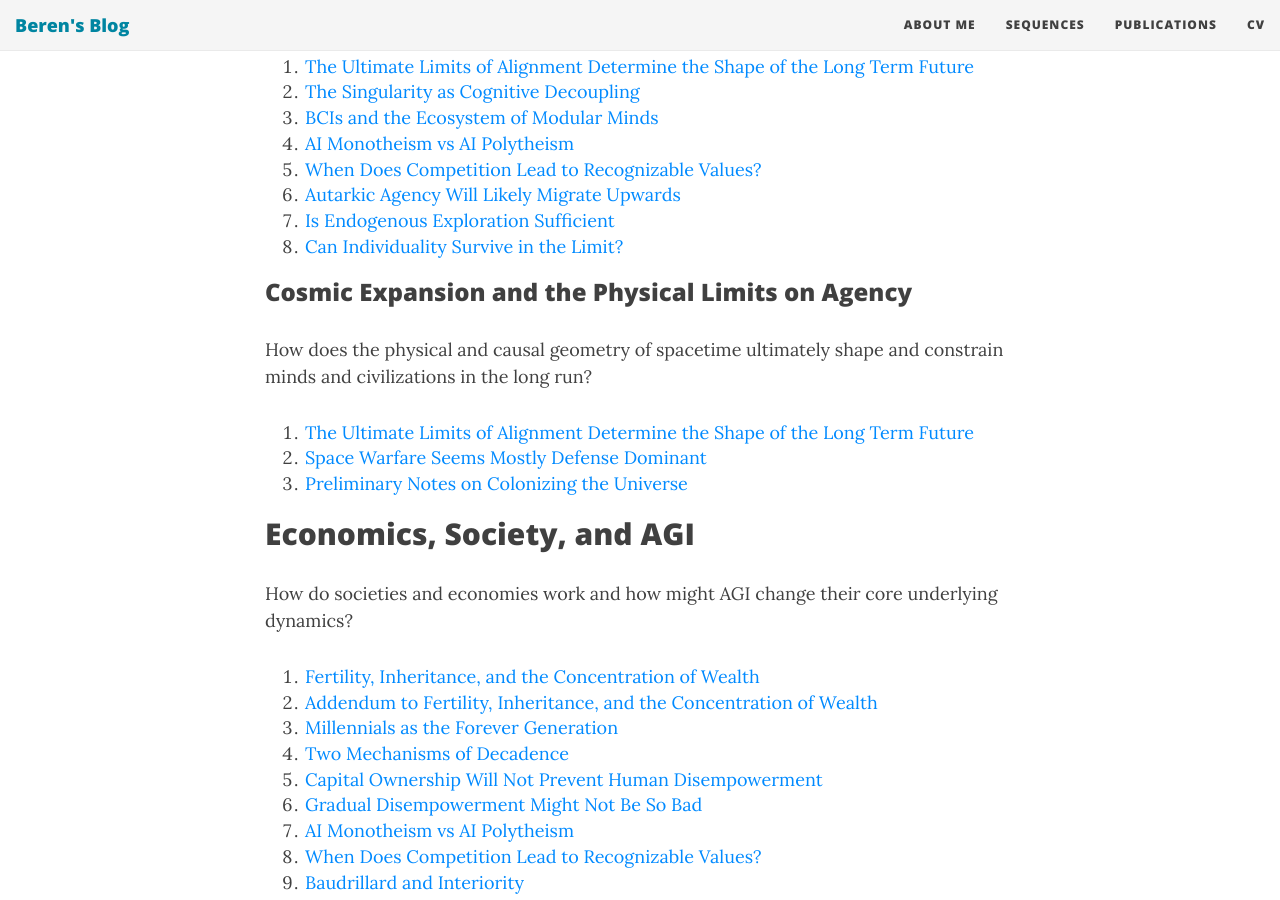
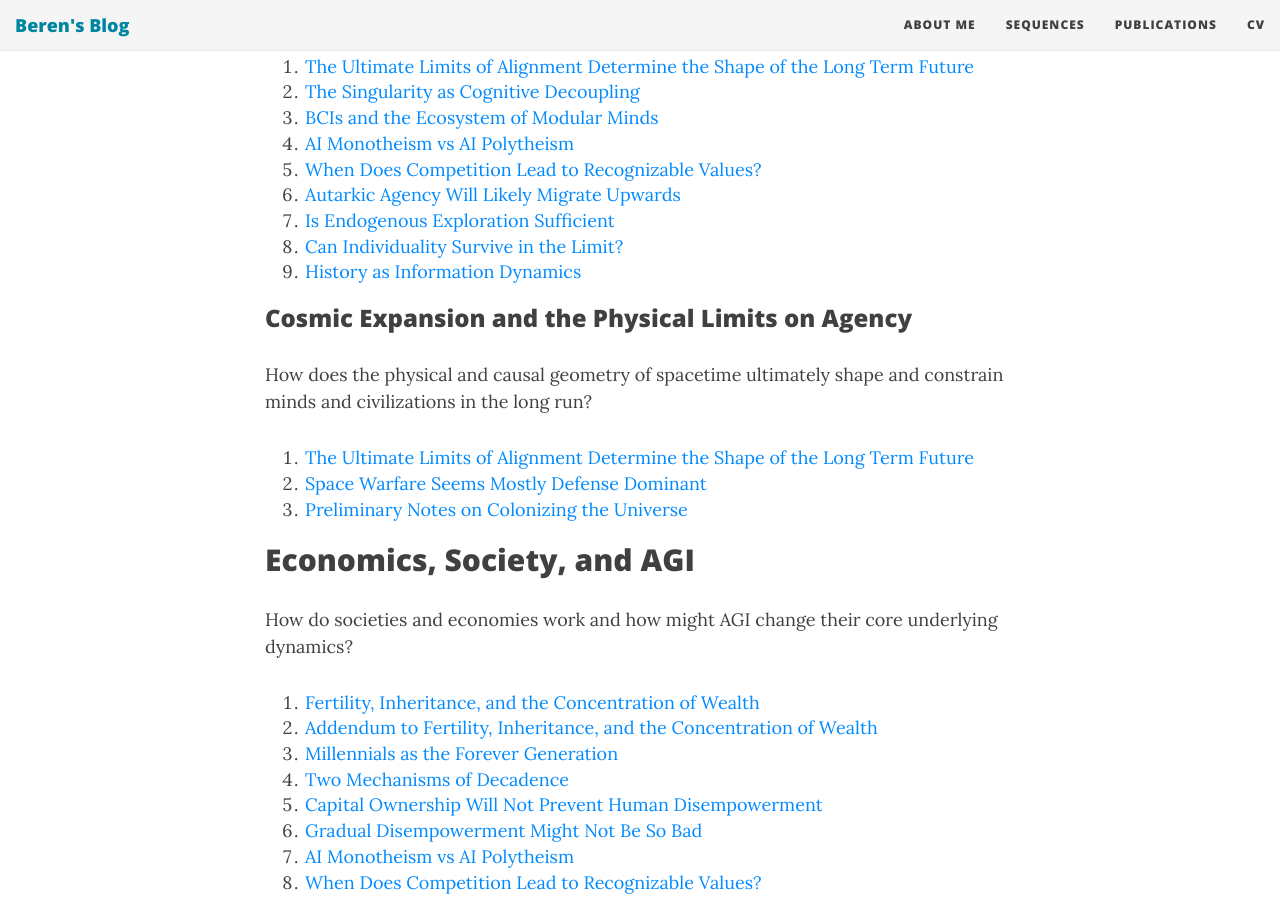
Before and after one commit to BerenMillidge/BerenMillidge.github.io, a Jekyll site: the page built from sequences.md, in a window 1280 px wide and 900 px high, scrolled down 5432 px. Built offline with Jekyll 4.4.1, drawn with Linux system fonts in a browser that asks for light colours; nearby versions of some CDN libraries.

Commit message:
Update sequences.md

```diff
--- a/sequences.md
+++ b/sequences.md
@@ -202,6 +202,7 @@ What determines where the boundary of an agent lies as minds become modular, cop
 6. [Autarkic Agency Will Likely Migrate Upwards]({% post_url 2026-07-13-Autarkic-Agency-Will-Likely-Migrate-Upwards %})
 7. [Is Endogenous Exploration Sufficient]({% post_url 2026-07-17-Is-Endogenous-Exploration-Sufficient %})
 8. [Can Individuality Survive in the Limit?]({% post_url 2026-09-09-Can-Individuality-Survive-in-the-limit %})
+9. [History as Information Dynamics]({% post_url 2026-09-20-History-as-Information-Dynamics %})
 
 ### Cosmic Expansion and the Physical Limits on Agency
 
```
